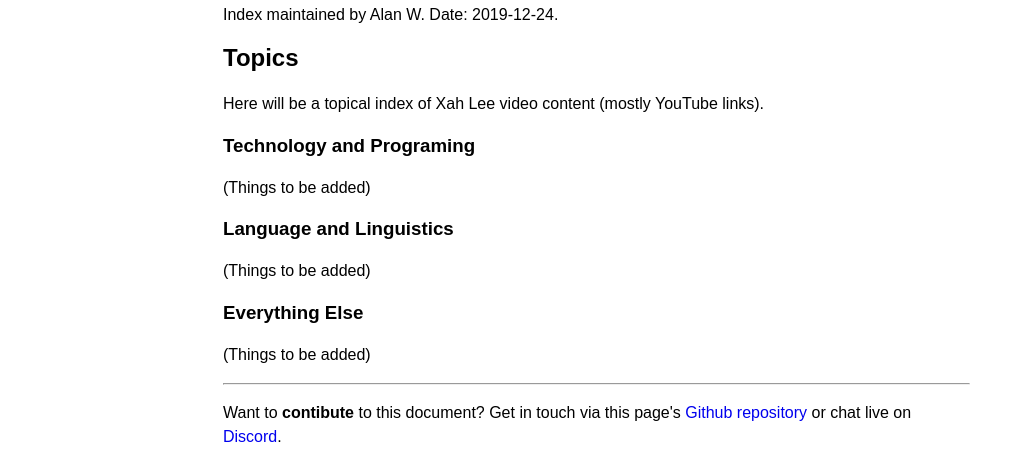
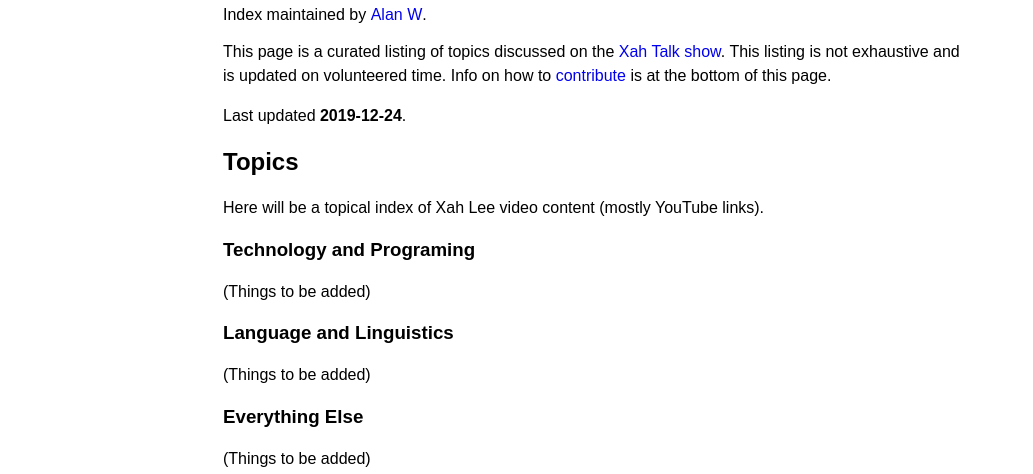
Before and after one commit to captainalan/xah-talk-show-index, a plain HTML site: page index.html in a window 1280 px wide. Shown: the part 84-558 px from the top of the page, without its empty margins (0-1033 px from the left). Drawn offline with Linux system fonts and the light colour scheme.

Commit message:
Content update

```diff
--- a/index.html
+++ b/index.html
@@ -17,7 +17,23 @@
 
 <h1>Xah Talk Show Index</h1>
 
-<div class="byline">Index maintained by Alan W. Date: <time>2019-12-24</time>.</div>
+<div class="byline">
+  Index maintained by <a href="https://captainalan.github.io/">Alan
+  W</a>.
+</div>
+
+<p>
+  This page is a curated listing of topics discussed on
+  the <a href="http://xahlee.info/talk_show/xah_talk_show_index.html">Xah
+  Talk show</a>. This listing is not exhaustive and is updated on
+  volunteered time. Info on how
+  to <a href="#contribute">contribute</a> is at the bottom of this
+  page.
+</p>
+
+<p>
+  Last updated <b><time>2019-12-24</time></b>.
+</p>
 
 <h2>Topics</h2>
 <p>Here will be a topical index of Xah Lee video content (mostly YouTube links).</p>
@@ -32,7 +48,8 @@
 <p>(Things to be added)</p>
 
 <hr>
-<p>Want to <b>contibute</b> to this document? Get in touch via this
+<h2>Contributing</h2>
+<p>Want to <span id="contribute">contibute</span> to this document? Get in touch via this
 page's <a href="https://github.com/captainalan/xah-talk-show-index">Github
 repository</a> or chat live
 on <a href="https://discord.gg/QYFcqNT">Discord</a>.</p>
```
